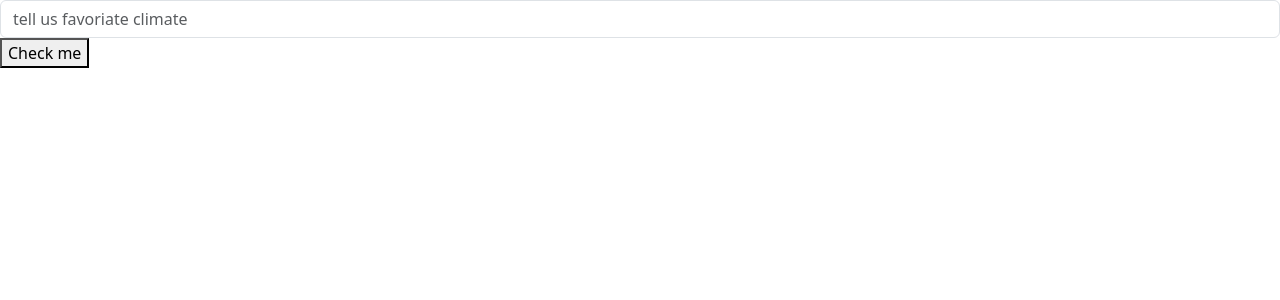
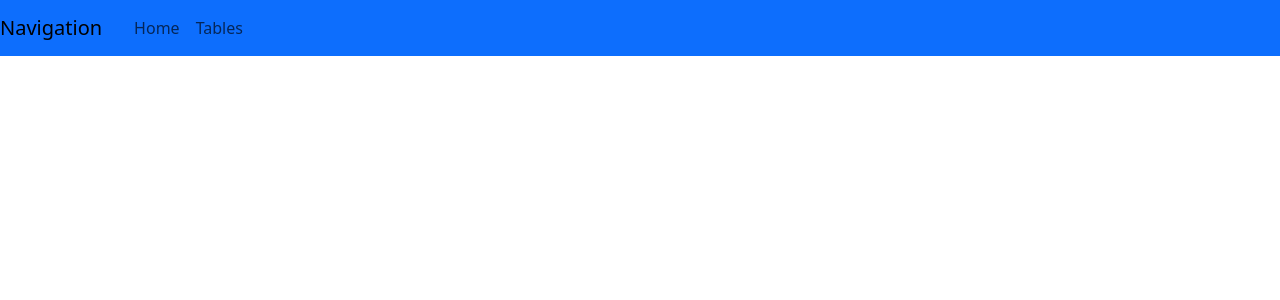
Before and after one commit to Manojkumar886/ZealousEmployeedetailsTPS, a React (Create React App) app: page / in a window 1280 px wide. Shown: the top 300 px of the page. Built offline with nearby package versions, Linux system fonts and the light colour scheme.

Commit message:
Routers is done

```diff
--- a/package.json
+++ b/package.json
@@ -12,6 +12,8 @@
     "react-bootstrap": "^2.8.0",
     "react-bootstrap-icons": "^1.10.3",
     "react-dom": "^18.2.0",
+    "react-router": "^6.15.0",
+    "react-router-dom": "^6.15.0",
     "react-scripts": "5.0.1",
     "web-vitals": "^2.1.4"
   },
--- a/src/App.js
+++ b/src/App.js
@@ -1,13 +1,21 @@
 // import {  BootstrapProcess1 } from "./BootstrapExecution";
 // import OrderlistHTML, { AnchorTagsHTML, BasictagsHTML, TableHTML } from "./Components";
 // import { Usestatehook2 } from "./Hooks";
-import { Usestateusingternary } from "./TernarywithUsestate";
+import { BrowserRouter, Route,  Routes } from 'react-router-dom';
+import { BootstrapProcess1 } from './BootstrapExecution';
+import { Homepage } from './Navigation';
 
 function App()
 {
  return(
     <>
-    <Usestateusingternary/>
+    <BrowserRouter>
+    <Homepage/>
+    <Routes>
+      <Route path='mainpage' exact element={<BootstrapProcess1/>}/>
+    </Routes>
+    </BrowserRouter>
+    {/* <Usestateusingternary/> */}
     {/* <Usestatehook2/>
     <AnchorTagsHTML/>
     <p>
--- /dev/null
+++ b/src/Navigation.js
@@ -0,0 +1,23 @@
+import { Nav, Navbar, NavbarBrand } from "react-bootstrap";
+import NavbarCollapse from "react-bootstrap/esm/NavbarCollapse";
+import NavbarToggle from "react-bootstrap/esm/NavbarToggle";
+
+import 'bootstrap/dist/css/bootstrap.min.css'
+
+export let Homepage=()=>
+{
+    return(
+        <>
+            <Navbar bg='primary' expand='lg'>
+                <NavbarBrand href="#Home">Navigation</NavbarBrand>
+                <NavbarToggle aria-controls="mynavbar"></NavbarToggle>
+                <NavbarCollapse id="mynavbar">
+                    <Nav className='ms-2'>
+                        <Nav.Link href="/mainpage">Home</Nav.Link>
+                        <Nav.Link href="/table">Tables</Nav.Link>
+                    </Nav>
+                </NavbarCollapse>
+            </Navbar>
+        </>
+    );
+}
```
Also changed, not shown: 1 other file (tests, documents, lock files or other folders).
